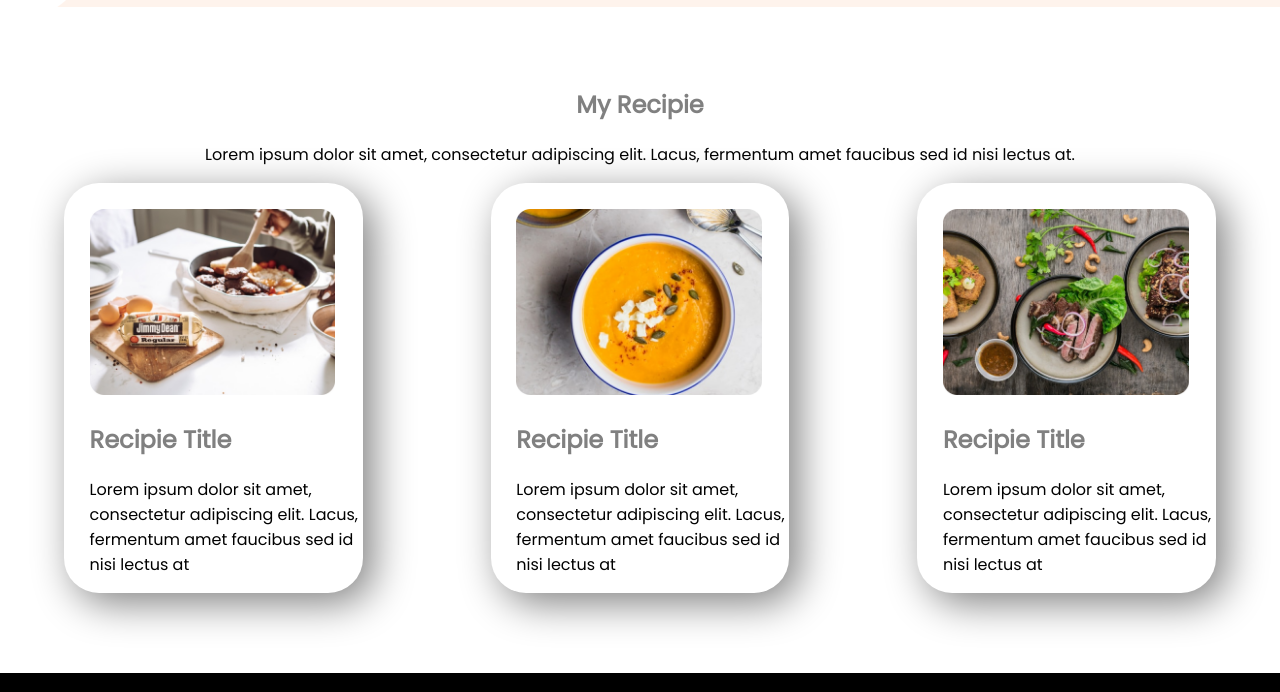
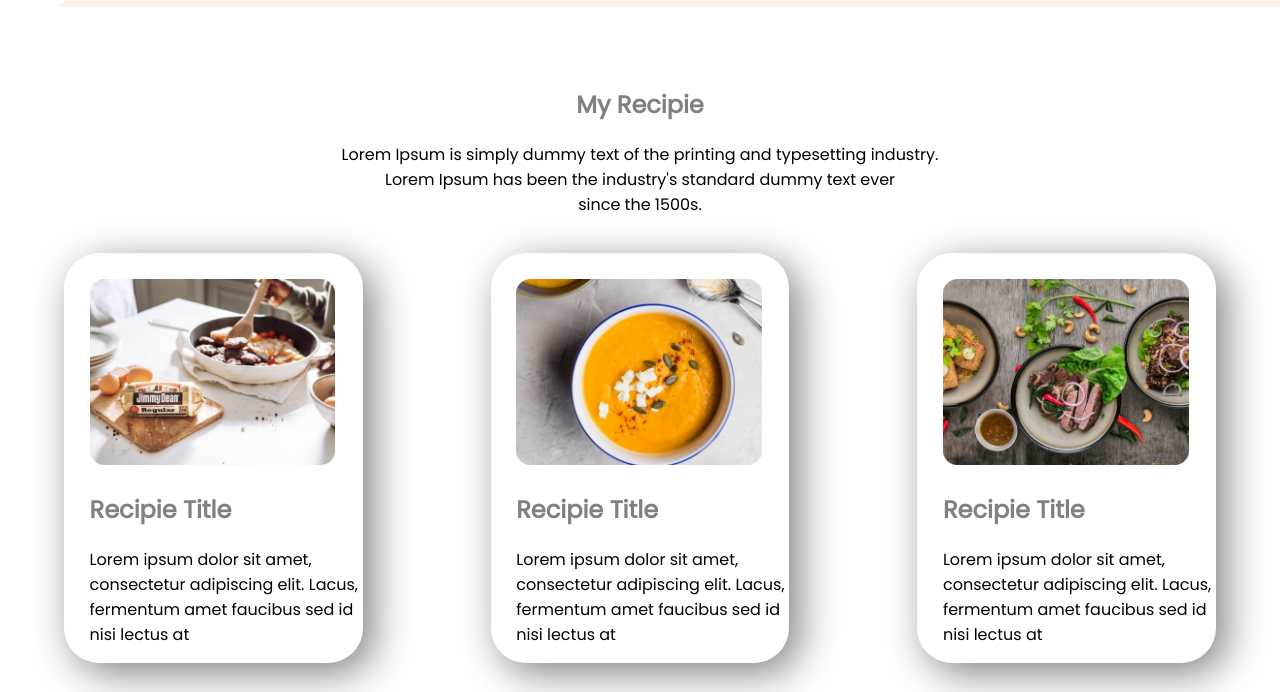
Before and after one commit to babu0176/food-network, a plain HTML site: page index.html in a window 1280 px wide. Shown: the part 1084-1776 px from the top of the page. Drawn offline with Linux system fonts and the light colour scheme.

Commit message:
again last

```diff
--- a/index.html
+++ b/index.html
@@ -42,10 +42,9 @@
     </section>
     <section class="recipie">
         <h2>My Recipie</h2>
-        <p>Lorem ipsum dolor sit amet,
-            consectetur adipiscing elit. Lacus,
-            fermentum amet faucibus sed id nisi
-            lectus at.</p>
+        <p>Lorem Ipsum is simply dummy text of the printing and typesetting industry.<br>
+            Lorem Ipsum has been the industry's standard dummy text ever <br>since the
+            1500s.</p>
     </section>
     <section class="fixible-container">
         <div class="tripple-width recipie-item">
--- a/style.css
+++ b/style.css
@@ -33,6 +33,7 @@ h1{
 
     .recipie{
         text-align: center;
+        padding-bottom: 20px;
     }
     .tripple-width{
         width:33%;
```
